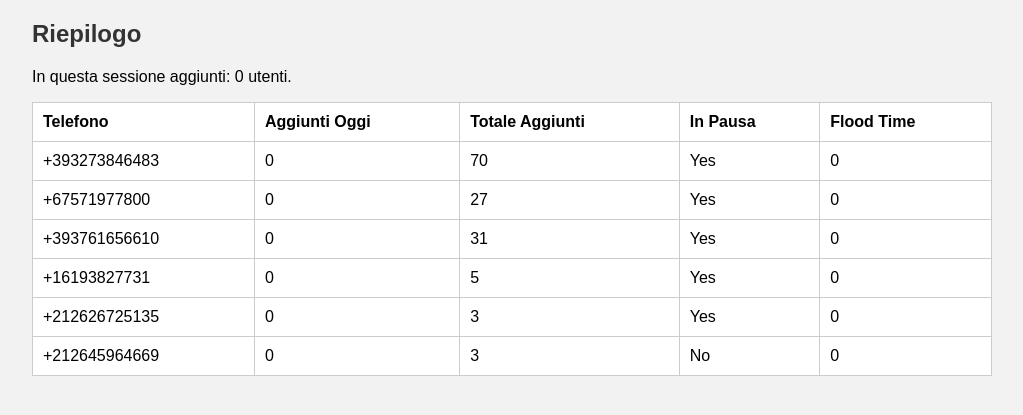
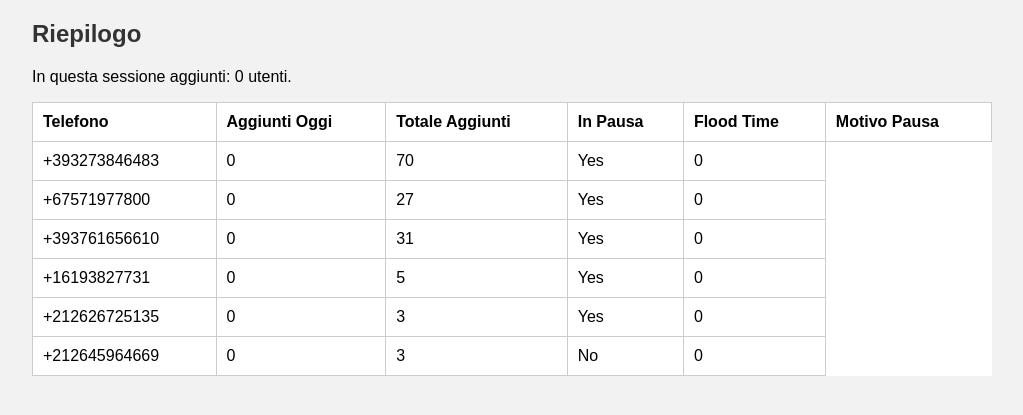
Before and after one commit to giraniky/mioadder, a Flask app: page / in a window 1280 px wide, after a click on "Riepilogo". Shown: the part 46-461 px from the top of the page, without its empty margins (128-1151 px from the left). Run offline with Flask 3, Linux system fonts and the light colour scheme.

Commit message:
Update index.html

```diff
--- a/templates/index.html
+++ b/templates/index.html
@@ -160,6 +160,7 @@
           <th>Totale Aggiunti</th>
           <th>In Pausa</th>
           <th>Flood Time</th>
+          <th>Motivo Pausa</th>
         </tr>
       </thead>
       <tbody>
```
